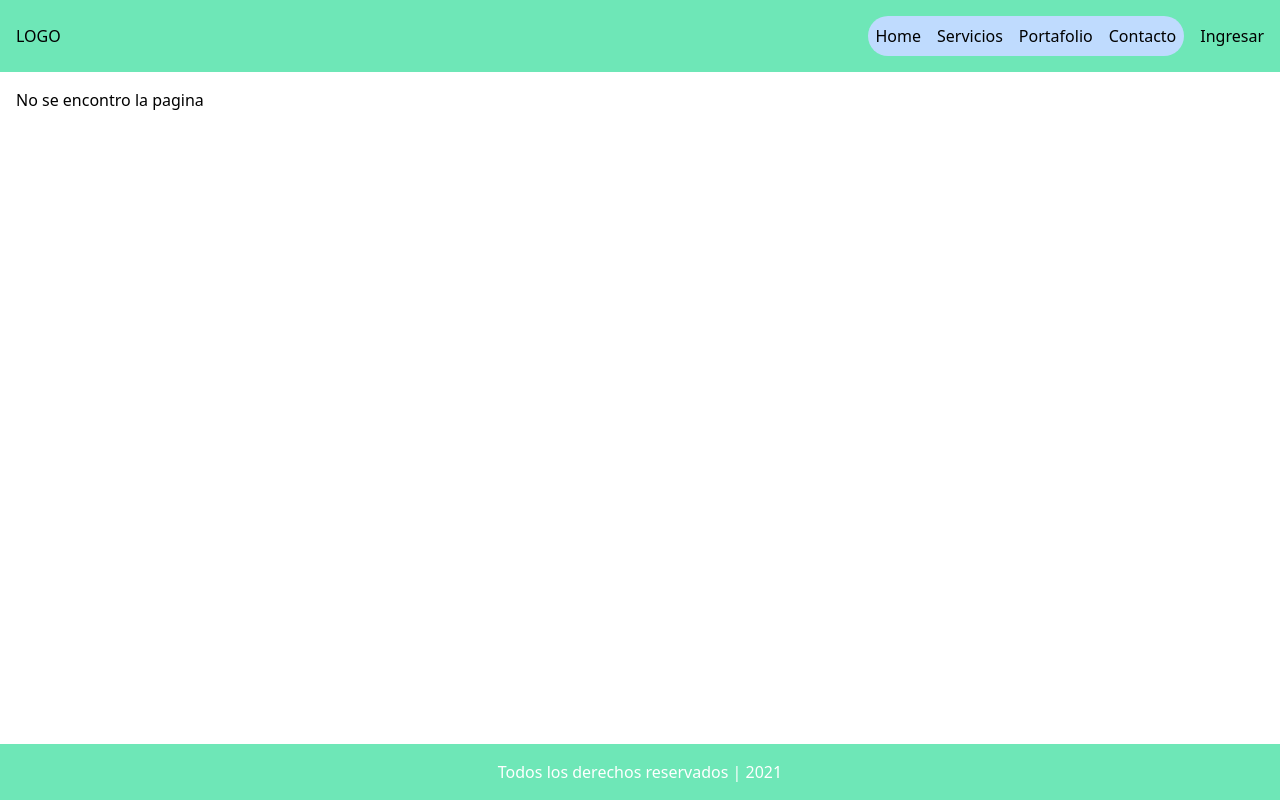
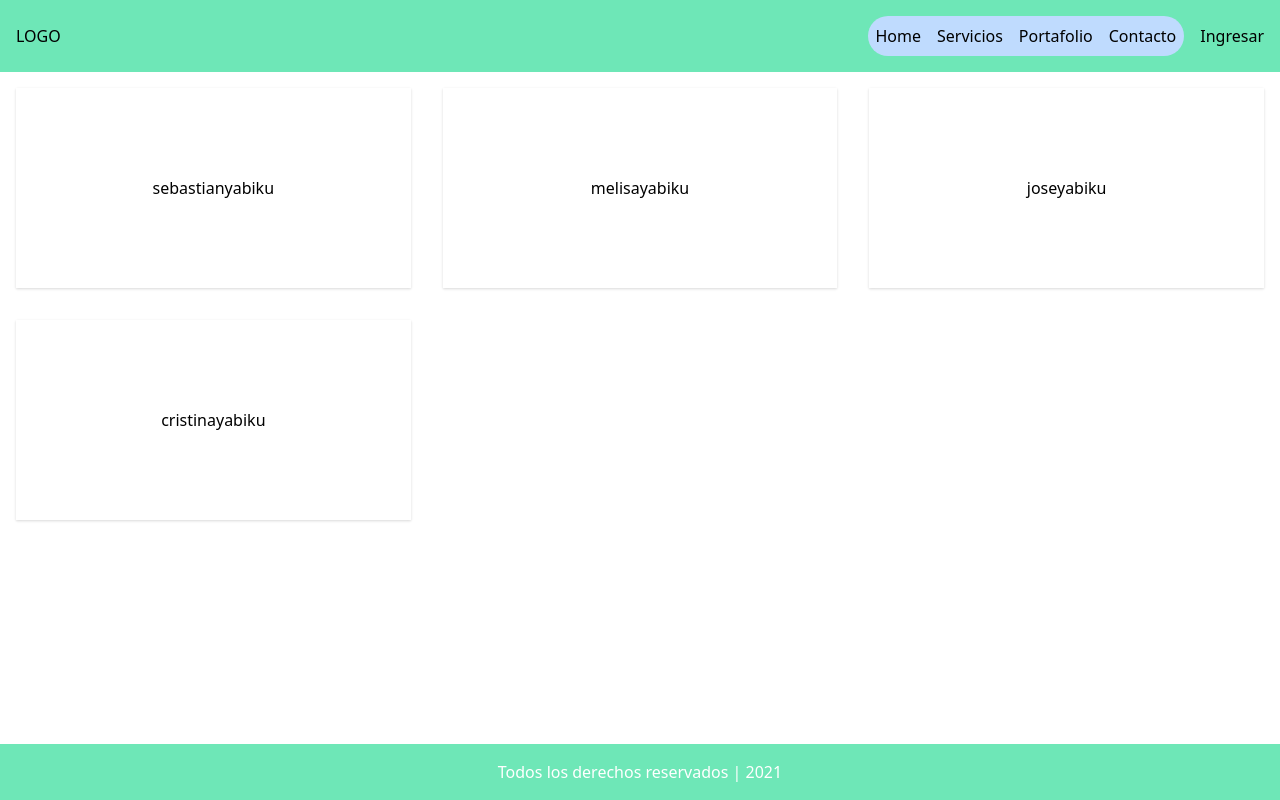
Before and after one commit to seysdev/proyecto-demo, a React (Create React App) app: page /users in a window 1280 px wide. Built offline with nearby package versions, Linux system fonts and the light colour scheme; data requests are answered from the project's data file.

Commit message:
se agrego cambios

```diff
--- a/src/App.js
+++ b/src/App.js
@@ -6,7 +6,7 @@ import {
 } from "react-router-dom";
 import { Header, Footer, Main } from "components";
 import { AuthRegister, AuthLogin } from "modules/auth";
-import { Home } from "modules/home";
+import { Users, UsersUserDetail } from "modules/users/containers";
 import { NotFound } from "modules/notFound";
 
 export function App() {
@@ -22,8 +22,11 @@ export function App() {
             <Route path="/register">
               <AuthRegister />
             </Route>
-            <Route path="/home">
-              <Home />
+            <Route exact path="/users">
+              <Users />
+            </Route>
+            <Route path="/users/:id">
+              <UsersUserDetail />
             </Route>
             {/* <Redirect from="/" to="/home" /> */}
             <Route path="*">
--- a/src/components/header/index.js
+++ b/src/components/header/index.js
@@ -6,7 +6,7 @@ export function Header() {
   return (
     <header className="header">
       <div className="container">
-        <Link to={'/home'} className="header__logo">
+        <Link to={'/users'} className="header__logo">
           LOGO
         </Link>
         <div className="flex items-center">
--- a/src/modules/home/index.js
+++ /dev/null
@@ -1,30 +0,0 @@
-import { useEffect, useState } from "react";
-
-export function Home() {
-  // const [count, setCount] = useState(0);
-  const [users, setUsers] = useState([]);
-
-  useEffect(() => {
-    console.log(window);
-    fetch("http://localhost:3000/users")
-      .then((response) => response.json())
-      .then((users) => setUsers(users));
-  }, []);
-
-  // console.log("aca", window);
-
-  return (
-    <div>
-      {console.log("users", !!users.length)}
-      {!!users.length &&
-        users.map((user) => (
-          <ul>
-            <li>
-              {user.name}
-              {user.lastname}
-            </li>
-          </ul>
-        ))}
-    </div>
-  );
-}
--- /dev/null
+++ b/src/modules/users/components/card/card.scss
@@ -0,0 +1,7 @@
+.card {
+  @apply shadow;
+  height: 200px;
+  @apply flex;
+  @apply justify-center;
+  @apply items-center;
+}
--- /dev/null
+++ b/src/modules/users/components/card/index.js
@@ -0,0 +1,22 @@
+import { Link } from "react-router-dom";
+
+
+import "./card.scss";
+export function Card(props) {
+
+  const { id, name, lastname } = props;
+
+  return (
+    <Link
+      to={{
+        pathname: `/users/${id}`,
+      }}
+      className="card"
+    >
+      <h2>
+        {name}
+        {lastname}
+      </h2>
+    </Link>
+  );
+}
--- /dev/null
+++ b/src/modules/users/components/index.js
@@ -0,0 +1 @@
+export * from "./card";
--- /dev/null
+++ b/src/modules/users/containers/index.js
@@ -0,0 +1,2 @@
+export * from "./users";
+export * from "./user-detail";
--- /dev/null
+++ b/src/modules/users/containers/user-detail.js
@@ -0,0 +1,22 @@
+import { useEffect, useState } from "react";
+import { useHistory, useParams } from "react-router-dom";
+import { Card } from "../components";
+
+export function UsersUserDetail() {
+  const history = useHistory();
+  const { id: idUser } = useParams();
+  const [user, setUser] = useState({});
+
+  useEffect(() => {
+    fetch(`http://localhost:3000/users/${idUser}`)
+      .then((response) => response.json())
+      .then((user) => setUser(user));
+  }, []);
+
+  return (
+    <div>
+      <button onClick={() => history.push("/users")}>Atras</button>
+      <Card name={user.name} lastname={user.lastname} />
+    </div>
+  );
+}
--- /dev/null
+++ b/src/modules/users/containers/users.js
@@ -0,0 +1,24 @@
+import { useEffect, useState } from "react";
+
+import { Card } from "../components";
+
+export function Users() {
+  const [users, setUsers] = useState([]);
+
+  useEffect(() => {
+    fetch("http://localhost:3000/users")
+      .then((response) => response.json())
+      .then((users) => setUsers(users));
+  }, []);
+
+  return (
+    <div>
+      <div className="grid grid-cols-3 gap-8">
+        {!!users.length &&
+          users.map((user) => (
+            <Card id={user.id} name={user.name} lastname={user.lastname} />
+          ))}
+      </div>
+    </div>
+  );
+}
```
Also changed, not shown: src/components/readme.md (added), src/modules/README.md (added).
